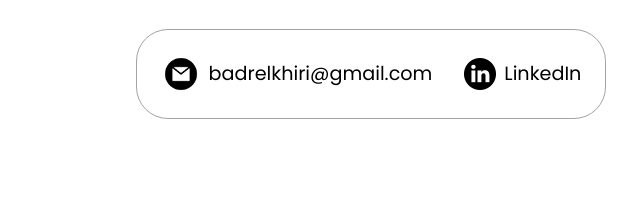
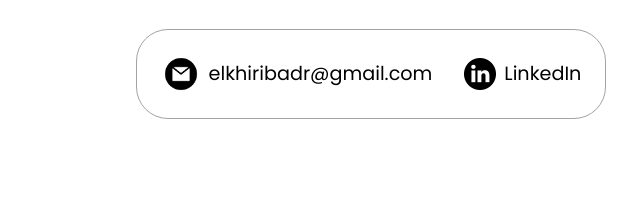
Before and after one commit to badrelkhiri/portfolio, a plain HTML site: page index.html in a window 1280 px wide. Shown: the part 4714-4912 px from the top of the page, 269-909 px from the left. Drawn offline with Linux system fonts and the light colour scheme.

Commit message:
UPD my email

```diff
--- a/index.html
+++ b/index.html
@@ -520,7 +520,7 @@
             alt="Email icon"
             class="icon contact-icon email-icon"
           />
-          <p><a href="mailto:badrelkhiri@gmail.com">badrelkhiri@gmail.com</a></p>
+          <p><a href="mailto:badrelkhiri@gmail.com">elkhiribadr@gmail.com</a></p>
         </div>
         <div class="contact-info-container">
           <img
```
